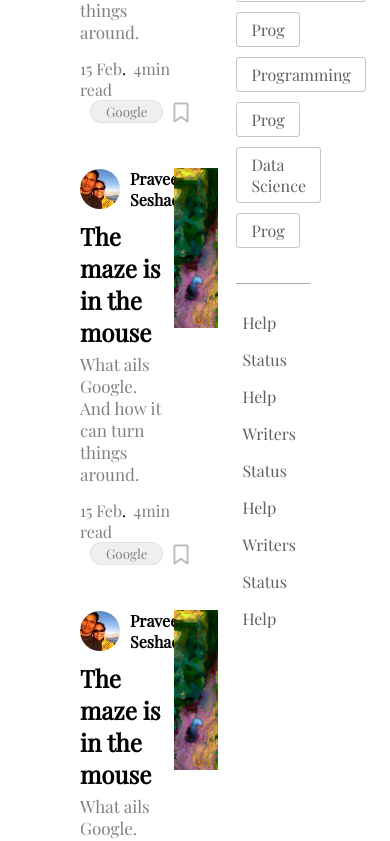
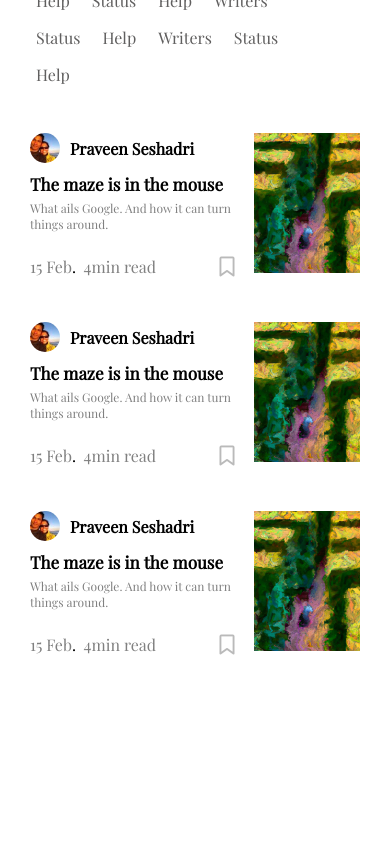
Before and after one commit to GulAkberova/Medium_Client, a React (Create React App) app: page / in a window 390 px wide. Shown: the part 2060-2901 px from the top of the page. After the commit the page ends 2810 px from the top, so only its background shows below. Built offline with nearby package versions, Linux system fonts and the light colour scheme; a web font is replaced by a local one.

Commit message:
home page blog and blog filter components responsive design

```diff
--- a/src/components/blogs/blogs.module.css
+++ b/src/components/blogs/blogs.module.css
@@ -63,3 +63,30 @@
     height: 100%;
     object-fit: cover;
 }
+@media only screen and (max-width: 550px) {
+    .blogs_mini_text_img img{
+       width: 30px;
+       height: 30px;
+    }
+    .blogs_mini_text h2{
+        font-size: 17px;
+    }
+    .blogs_mini_text p{
+        font-size: 12px;
+    }
+    .blogs_mini_img{
+        height: 160px;
+    }
+    .blogs_mini_text_read div button{
+        display: none;
+    }
+}
+
+@media only screen and (max-width: 992px) {
+    .blogs_big_div{
+        width: 100%;
+
+    }
+
+
+}
--- a/src/components/blogsFilter/blogsfilter.module.css
+++ b/src/components/blogsFilter/blogsfilter.module.css
@@ -28,3 +28,12 @@
     margin: 0px 10px 10px 0px;
 
 }
+
+@media only screen and (max-width: 992px) {
+    .blogsFilter_big_div{
+        width: 100%;
+
+    }
+
+
+}
--- a/src/pages/homepage/HomePage.jsx
+++ b/src/pages/homepage/HomePage.jsx
@@ -10,11 +10,13 @@
     <>
       <Hero />
       <Trend/>
-      <div className={home.home_blogs_div}>
-
+      <div className={home.home_blogs_div_block}>
           <Blogs/>
           <BlogsFilter/>
-
+      </div>
+      <div className={home.home_blogs_div_none}>
+         <BlogsFilter/>
+          <Blogs/>
 
       </div>
     </>
--- a/src/pages/homepage/homepage.module.css
+++ b/src/pages/homepage/homepage.module.css
@@ -1,5 +1,24 @@
-.home_blogs_div{
+.home_blogs_div_block{
     padding: 60px 80px;
     display: flex;
     justify-content: space-between;
 }
+.home_blogs_div_none{
+    padding: 60px 80px;
+    display: flex;
+    flex-direction: column;
+    display: none;
+
+}
+@media only screen and (max-width: 992px) {
+    .home_blogs_div_block{
+        display: none;
+        padding: 60px 30px;
+    }
+    .home_blogs_div_none{
+        display: block;
+        padding: 60px 30px;
+
+    }
+
+}
```
